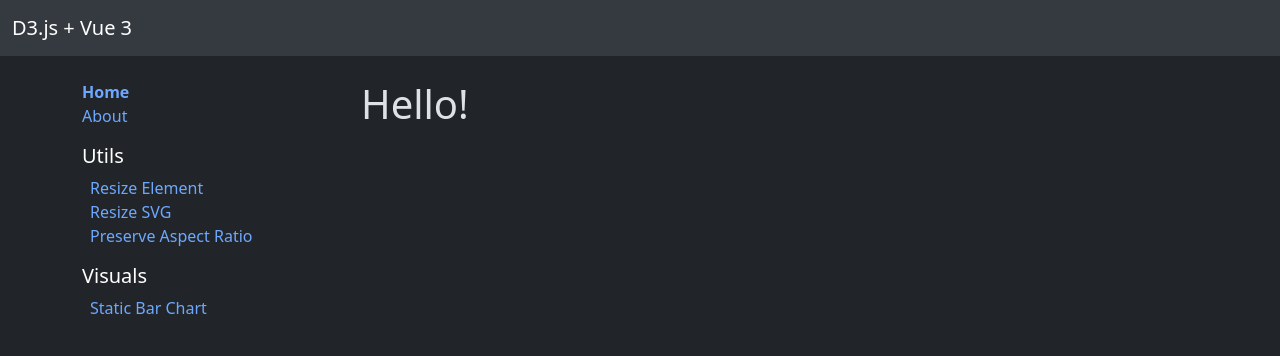
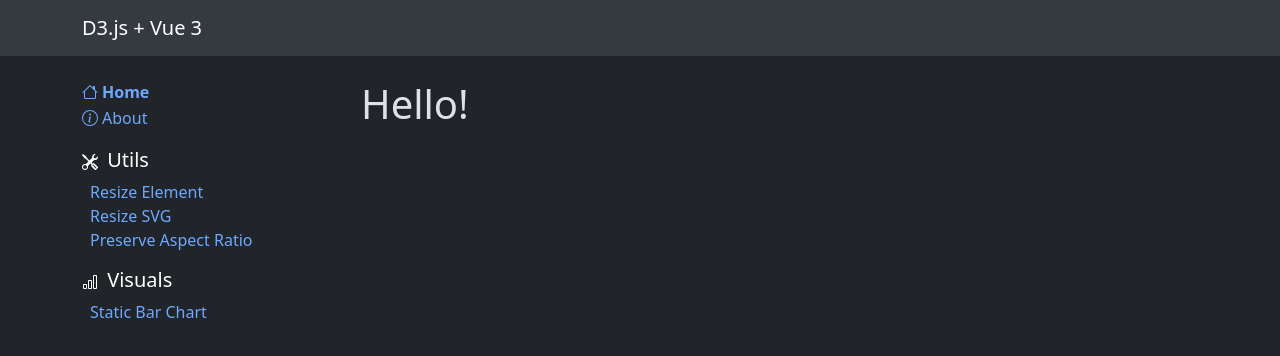
Before and after one commit to jarrettmeyer/d3js-vue3-examples, a Nuxt app: page / in a window 1280 px wide. Shown: the top 356 px of the page. Built offline with nearby package versions, Linux system fonts and the light colour scheme.

Commit message:
add icons to menu

```diff
--- a/components/AppHeader.vue
+++ b/components/AppHeader.vue
@@ -1,6 +1,6 @@
 <template>
   <header id="app-header" class="navbar bg-body-secondary">
-    <div class="container-fluid">
+    <div class="container">
       <a class="navbar-brand">D3.js + Vue 3</a>
     </div>
   </header>
--- a/components/AppMenu.vue
+++ b/components/AppMenu.vue
@@ -2,15 +2,18 @@
   <section>
     <ul class="list-unstyled">
       <li>
-        <NuxtLink to="/">Home</NuxtLink>
+        <NuxtLink to="/"><BIHouse /> Home</NuxtLink>
       </li>
       <li>
-        <NuxtLink to="/about">About</NuxtLink>
+        <NuxtLink to="/about"><BIInfoCircle /> About</NuxtLink>
       </li>
     </ul>
   </section>
 
-  <h5 class="text-body-emphasis">Utils</h5>
+  <h5 class="text-body-emphasis">
+    <BITools />
+    Utils
+  </h5>
   <ul class="list-unstyled ps-2">
     <li>
       <NuxtLink to="/utils/resize-element">Resize Element</NuxtLink>
@@ -25,7 +28,7 @@
     </li>
   </ul>
 
-  <h5 class="text-body-emphasis">Visuals</h5>
+  <h5 class="text-body-emphasis"><BIBarChart /> Visuals</h5>
   <ul class="list-unstyled ps-2">
     <li>
       <NuxtLink to="/visuals/static-bar-chart">Static Bar Chart</NuxtLink>
@@ -37,6 +40,14 @@
 a {
   font-weight: normal;
   text-decoration: none;
+
+  display: inline-flex;
+  flex-direction: row;
+  align-items: center;
+}
+
+svg {
+  margin-right: 0.25rem;
 }
 
 .router-link-exact-active {
--- /dev/null
+++ b/components/BIBarChart.vue
@@ -0,0 +1,14 @@
+<template>
+  <svg
+    xmlns="http://www.w3.org/2000/svg"
+    width="16"
+    height="16"
+    fill="currentColor"
+    class="bi bi-bar-chart"
+    viewBox="0 0 16 16"
+  >
+    <path
+      d="M4 11H2v3h2v-3zm5-4H7v7h2V7zm5-5v12h-2V2h2zm-2-1a1 1 0 0 0-1 1v12a1 1 0 0 0 1 1h2a1 1 0 0 0 1-1V2a1 1 0 0 0-1-1h-2zM6 7a1 1 0 0 1 1-1h2a1 1 0 0 1 1 1v7a1 1 0 0 1-1 1H7a1 1 0 0 1-1-1V7zm-5 4a1 1 0 0 1 1-1h2a1 1 0 0 1 1 1v3a1 1 0 0 1-1 1H2a1 1 0 0 1-1-1v-3z"
+    />
+  </svg>
+</template>
--- /dev/null
+++ b/components/BIHouse.vue
@@ -0,0 +1,14 @@
+<template>
+  <svg
+    xmlns="http://www.w3.org/2000/svg"
+    width="16"
+    height="16"
+    fill="currentColor"
+    class="bi bi-house"
+    viewBox="0 0 16 16"
+  >
+    <path
+      d="M8.707 1.5a1 1 0 0 0-1.414 0L.646 8.146a.5.5 0 0 0 .708.708L2 8.207V13.5A1.5 1.5 0 0 0 3.5 15h9a1.5 1.5 0 0 0 1.5-1.5V8.207l.646.647a.5.5 0 0 0 .708-.708L13 5.793V2.5a.5.5 0 0 0-.5-.5h-1a.5.5 0 0 0-.5.5v1.293L8.707 1.5ZM13 7.207V13.5a.5.5 0 0 1-.5.5h-9a.5.5 0 0 1-.5-.5V7.207l5-5 5 5Z"
+    />
+  </svg>
+</template>
--- /dev/null
+++ b/components/BIInfoCircle.vue
@@ -0,0 +1,17 @@
+<template>
+  <svg
+    xmlns="http://www.w3.org/2000/svg"
+    width="16"
+    height="16"
+    fill="currentColor"
+    class="bi bi-info-circle"
+    viewBox="0 0 16 16"
+  >
+    <path
+      d="M8 15A7 7 0 1 1 8 1a7 7 0 0 1 0 14zm0 1A8 8 0 1 0 8 0a8 8 0 0 0 0 16z"
+    />
+    <path
+      d="m8.93 6.588-2.29.287-.082.38.45.083c.294.07.352.176.288.469l-.738 3.468c-.194.897.105 1.319.808 1.319.545 0 1.178-.252 1.465-.598l.088-.416c-.2.176-.492.246-.686.246-.275 0-.375-.193-.304-.533L8.93 6.588zM9 4.5a1 1 0 1 1-2 0 1 1 0 0 1 2 0z"
+    />
+  </svg>
+</template>
--- /dev/null
+++ b/components/BIQuestionSquare.vue
@@ -0,0 +1,17 @@
+<template>
+  <svg
+    xmlns="http://www.w3.org/2000/svg"
+    width="16"
+    height="16"
+    fill="currentColor"
+    class="bi bi-question-square"
+    viewBox="0 0 16 16"
+  >
+    <path
+      d="M14 1a1 1 0 0 1 1 1v12a1 1 0 0 1-1 1H2a1 1 0 0 1-1-1V2a1 1 0 0 1 1-1h12zM2 0a2 2 0 0 0-2 2v12a2 2 0 0 0 2 2h12a2 2 0 0 0 2-2V2a2 2 0 0 0-2-2H2z"
+    />
+    <path
+      d="M5.255 5.786a.237.237 0 0 0 .241.247h.825c.138 0 .248-.113.266-.25.09-.656.54-1.134 1.342-1.134.686 0 1.314.343 1.314 1.168 0 .635-.374.927-.965 1.371-.673.489-1.206 1.06-1.168 1.987l.003.217a.25.25 0 0 0 .25.246h.811a.25.25 0 0 0 .25-.25v-.105c0-.718.273-.927 1.01-1.486.609-.463 1.244-.977 1.244-2.056 0-1.511-1.276-2.241-2.673-2.241-1.267 0-2.655.59-2.75 2.286zm1.557 5.763c0 .533.425.927 1.01.927.609 0 1.028-.394 1.028-.927 0-.552-.42-.94-1.029-.94-.584 0-1.009.388-1.009.94z"
+    />
+  </svg>
+</template>
--- /dev/null
+++ b/components/BITools.vue
@@ -0,0 +1,14 @@
+<template>
+  <svg
+    xmlns="http://www.w3.org/2000/svg"
+    width="16"
+    height="16"
+    fill="currentColor"
+    class="bi bi-tools"
+    viewBox="0 0 16 16"
+  >
+    <path
+      d="M1 0 0 1l2.2 3.081a1 1 0 0 0 .815.419h.07a1 1 0 0 1 .708.293l2.675 2.675-2.617 2.654A3.003 3.003 0 0 0 0 13a3 3 0 1 0 5.878-.851l2.654-2.617.968.968-.305.914a1 1 0 0 0 .242 1.023l3.27 3.27a.997.997 0 0 0 1.414 0l1.586-1.586a.997.997 0 0 0 0-1.414l-3.27-3.27a1 1 0 0 0-1.023-.242L10.5 9.5l-.96-.96 2.68-2.643A3.005 3.005 0 0 0 16 3c0-.269-.035-.53-.102-.777l-2.14 2.141L12 4l-.364-1.757L13.777.102a3 3 0 0 0-3.675 3.68L7.462 6.46 4.793 3.793a1 1 0 0 1-.293-.707v-.071a1 1 0 0 0-.419-.814L1 0Zm9.646 10.646a.5.5 0 0 1 .708 0l2.914 2.915a.5.5 0 0 1-.707.707l-2.915-2.914a.5.5 0 0 1 0-.708ZM3 11l.471.242.529.026.287.445.445.287.026.529L5 13l-.242.471-.026.529-.445.287-.287.445-.529.026L3 15l-.471-.242L2 14.732l-.287-.445L1.268 14l-.026-.529L1 13l.242-.471.026-.529.445-.287.287-.445.529-.026L3 11Z"
+    />
+  </svg>
+</template>
```
